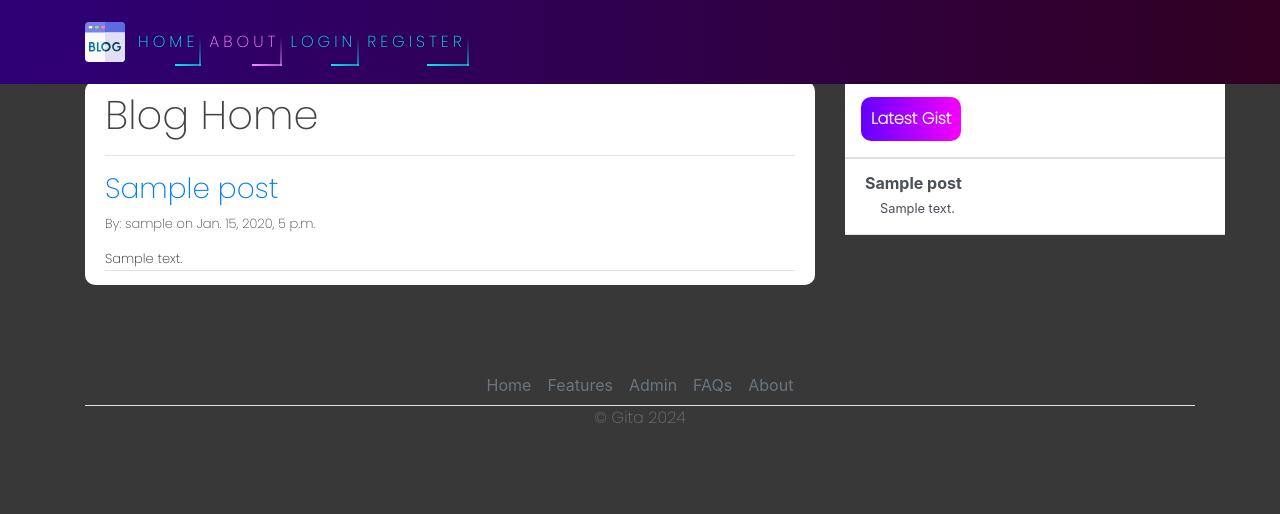
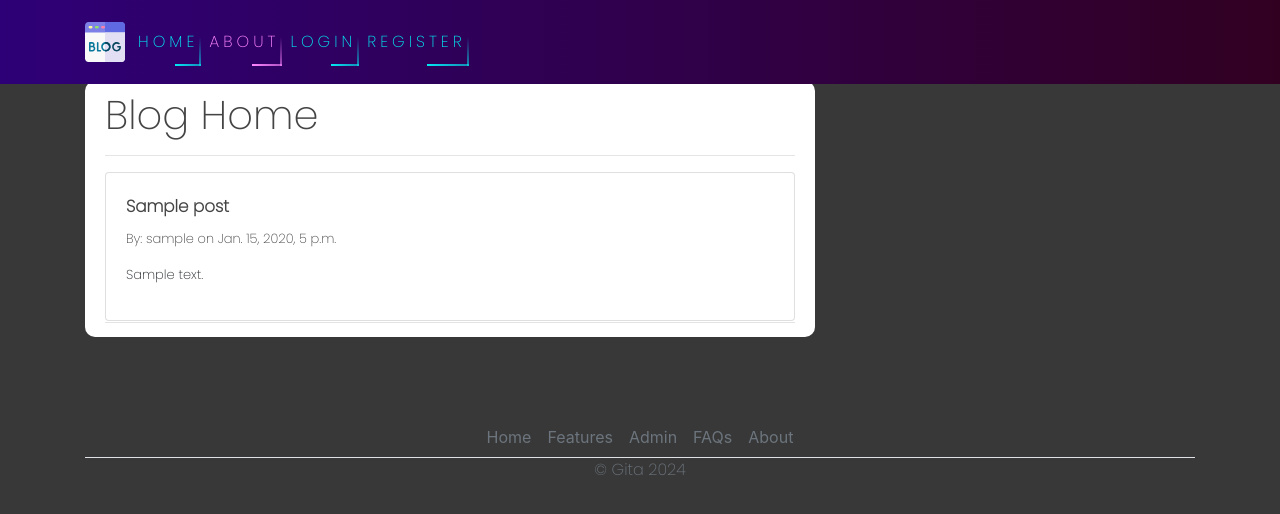
Before and after one commit to gita87/Django_Blog, a Django app: page / in a window 1280 px wide. Shown: the top 514 px of the page. Run offline with Django 4.2, Linux system fonts and the light colour scheme; tables that the repository leaves empty hold one stand-in row (values such as "Sample post"); some libraries are stand-ins or nearby versions.

Commit message:
Fix : Center image and create card for list post

```diff
--- a/blog/static/main.css
+++ b/blog/static/main.css
@@ -42,15 +42,6 @@ body {
    /* border: 1px solid #dddddd; */
    border-radius: 10px;
    margin-bottom: 20px;
- }
-
- .article-title {
-   color: #444444;
- }
-
- a.article-title:hover {
-   color: #9900ff;
-   text-decoration: none;
  }
 
  .article-content {
--- a/blog/templates/blog/base.html
+++ b/blog/templates/blog/base.html
@@ -1,5 +1,4 @@
-{% load static %}
-{% load safe_filters %}
+{% load static %} {% load safe_filters %}
 
 <!DOCTYPE html>
 <html>
@@ -25,9 +24,7 @@
     />
     {% comment %} JQuery {% endcomment %}
     <script src="https://code.jquery.com/jquery-3.6.4.min.js"></script>
-   {{ form.media.css }}
-   {{form.media.js }}
-
+    {{ form.media.css }} {{form.media.js }}
   </head>
   <body>
     <header class="site-header">
@@ -130,20 +127,28 @@
           <div class="collapse navbar-collapse" id="navbarToggle">
             <div class="navbar-nav mr-auto">
               {% if user.is_authenticated %}
-              <a class="nav-item nav-link" id="auth-links" href="{% url 'blog-home' %}">
+              <a
+                class="nav-item nav-link"
+                id="auth-links"
+                href="{% url 'blog-home' %}"
+              >
                 <span></span>
                 <span></span>
                 <span></span>
                 <span></span>
-                HOME</a>
-              <a class="nav-item nav-link" id="auth-links" href="{% url 'blog-about' %}">
+                HOME</a
+              >
+              <a
+                class="nav-item nav-link"
+                id="auth-links"
+                href="{% url 'blog-about' %}"
+              >
                 <span></span>
                 <span></span>
                 <span></span>
                 <span></span>
-                ABOUT</a>
-
-
+                ABOUT</a
+              >
             </div>
             <!-- Navbar Right Side -->
             <div class="navbar-nav">
@@ -169,18 +174,28 @@
                 Logout
               </a>
               {% else %}
-              <a class="nav-item nav-link" id="auth-links" href="{% url 'blog-home' %}">
+              <a
+                class="nav-item nav-link"
+                id="auth-links"
+                href="{% url 'blog-home' %}"
+              >
                 <span></span>
                 <span></span>
                 <span></span>
                 <span></span>
-                HOME</a>
-              <a class="nav-item nav-link" id="auth-links" href="{% url 'blog-about' %}">
+                HOME</a
+              >
+              <a
+                class="nav-item nav-link"
+                id="auth-links"
+                href="{% url 'blog-about' %}"
+              >
                 <span></span>
                 <span></span>
                 <span></span>
                 <span></span>
-                ABOUT</a>
+                ABOUT</a
+              >
               <a href="{% url 'login' %}" id="auth-links">
                 <span></span>
                 <span></span>
@@ -209,47 +224,7 @@
           {% endfor %} {% endif %}
         </div>
         <div class="col-md-8">{% block content %}{% endblock %}</div>
-        <!-- Add this section in the <div class="col-md-4"> -->
-        <div class="col-md-4">
-          <div class="content-sectionw">
-            <div
-              class="d-flex flex-column align-items-stretch flex-shrink-0 bg-white"
-              style="width: 380px"
-            >
-              <a
-                id="list-group"
-                style="text-decoration: none"
-                href=""
-                class="d-flex align-items-center flex-shrink-0 p-3 link-dark text-decoration-none border-bottom"
-              >
-                <span class="fs-5 fw-semibold" id="gist-btn">Latest Gist</span>
-              </a>
-              {% if latest_gists %}
-              <div class="list-group list-group-flush border-bottom scrollarea">
-                {% for gist in latest_gists %}
-                <a
-                  href="{% url 'blog-detail' gist.id %}"
-                  class="list-group-item list-group-item-action lh-tight"
-                >
-                  <div
-                    class="d-flex w-100 align-items-center justify-content-between"
-                  >
-                    <strong class="mb-1">{{ gist.title }}</strong>
-                    <small>{{ gist.date }}</small>
-                  </div>
-                  <div class="col-10 mb-1 small">
-                    {{ gist.content|truncatechars:100|safe}}
-                  </div>
-                  {% if gist.content|length > 100 %} {% endif %}
-                </a>
-                {% endfor %}
-              </div>
-              {% else %}
-              <p>No gists available at the moment.</p>
-              {% endif %}
-            </div>
-          </div>
-        </div>
+
       </div>
 
       <footer class="">
@@ -295,17 +270,31 @@
       crossorigin="anonymous"
     ></script>
     <script>
-      document.addEventListener("DOMContentLoaded", function() {
+      document.addEventListener("DOMContentLoaded", function () {
         // Select all img elements
         var images = document.querySelectorAll("img");
 
-          // Apply attributes to each image
-          images.forEach(function(img) {
+        // Apply attributes and center each image
+        images.forEach(function (img) {
           img.setAttribute("max-width", "100%");
           img.setAttribute("height", "auto");
+          img.style.display = "block";
+          img.style.marginLeft = "auto";
+          img.style.marginRight = "auto";
         });
       });
     </script>
+    <style>
+      .article-title {
+        color: #444444;
+        font-weight: bold; /* Make the text bold */
+        font-size: smaller; /* Make the text smaller */
+      }
 
+      a.article-title:hover {
+        color: #9900ff;
+        text-decoration: none;
+      }
+    </style>
   </body>
 </html>
--- a/blog/templates/blog/home.html
+++ b/blog/templates/blog/home.html
@@ -1,42 +1,67 @@
-{% extends 'blog/base.html' %}
-{% load safe_filters %}
-
-{% block content %}
+{% extends 'blog/base.html' %} {% load safe_filters %} {% block content %}
 <article class="media content-section">
-  <div class="media-body" id="article-container" style="word-wrap: break-word;">
+  <div class="media-body" id="article-container" style="word-wrap: break-word">
     <div class="article-metadata">
       <h1>Blog Home</h1>
+      <hr />
       {% for post in posts %}
-      <hr />
-      <h3><a href="{% url 'blog-detail' post.id %}">{{post.title}}</a></h3>
-      <p>By: {{post.author}} on {{post.date_posted}}</p>
-      {{ post.content|truncatechars:250|safe }}
-      <br>
-      {% if post.content|length > 300 %}
-      <a href="{% url 'blog-detail' post.id %}">Read more</a>
-      {% endif %}
+      <div class="card">
+        <div class="row no-gutters">
+          <div class="col-md-8">
+            <div class="card-body">
+              <h5 class="card-title"><a href="{% url 'blog-detail' post.id %}" class="article-title">{{ post.title }}</a></h5>
+              <p class="card-text">
+                By: {{ post.author }} on {{ post.date_posted }} <br>
+                <div id="content-{{ post.id }}">
+                  <!-- Content will be dynamically loaded here -->
+                </div>
+              </p>
+            </div>
+          </div>
+          <div class="col-md-4">
+            <div class="card-body">
+              <div id="image-{{ post.id }}">
+                <!-- Image will be dynamically loaded here -->
+              </div>
+            </div>
+          </div>
+        </div>
+      </div>
+
+      <script>
+        // Get post content
+        var postContent = '{{ post.content|safe }}';
+
+        // Get the first image URL from post content
+        var firstImage = postContent.match(/<img[^>]+src="?([^"\s]+)"?[^>]*\/>/);
+
+        // Check if the post content contains an image
+        if (firstImage !== null) {
+          // Display the first image in the col-md-4 div
+          document.getElementById('image-{{ post.id }}').innerHTML = firstImage[0];
+        }
+
+        // Remove images from post content and limit to 300 characters
+        postContent = postContent.replace(/<img[^>]+>/g, '');
+        postContent = postContent.substring(0, 300);
+
+        // Display the modified post content in the col-md-8 div
+        document.getElementById('content-{{ post.id }}').innerHTML = postContent;
+      </script>
+
       {% endfor %}
     </div>
   </div>
 </article>
-<script>
-  document.addEventListener("DOMContentLoaded", function() {
-    // Select all img elements
-    var images = document.querySelectorAll("img");
 
-    // Replace each img element with <p>[IMAGE]</p>
-    images.forEach(function(img) {
-      var imageText = document.createElement("p");
-      imageText.textContent = "[IMAGE]";
-      img.parentNode.replaceChild(imageText, img);
-    });
-  });
-</script>
 
 <style>
   #article-container {
     width: 100%;
     margin: auto;
+  }
+
+  body {
     overflow: auto;
   }
 </style>
--- a/docker-compose.dev.yml
+++ b/docker-compose.dev.yml
@@ -10,6 +10,7 @@ services:
       - 8000
     volumes:
       - .:/usr/src/app/
+      - ./venv/:/usr/src/app/venv/
       - static_volume:/usr/src/app/staticfiles
       - media_volume:/usr/src/app/media
     env_file:
@@ -34,10 +35,10 @@ services:
   nginx:
     build:
       context: ./nginx
-      dockerfile: Dockerfile.dev
+      dockerfile: Dockerfile
     container_name: django-blog-template-nginx-dev
     volumes:
-      - ./nginx/nginx.dev.conf:/etc/nginx/conf.d/nginx.dev.conf
+      - ./nginx/:/etc/nginx/conf.d/
       - static_volume:/usr/src/app/staticfiles
       - media_volume:/usr/src/app/media
     ports:
```
Also changed, not shown: blog/static/blog/main.css (+0 -9 lines), blog/templates/blog/post_detail.html (+68 -11 lines), 1 other file. Lines whose indentation alone changed are shown as unchanged.
